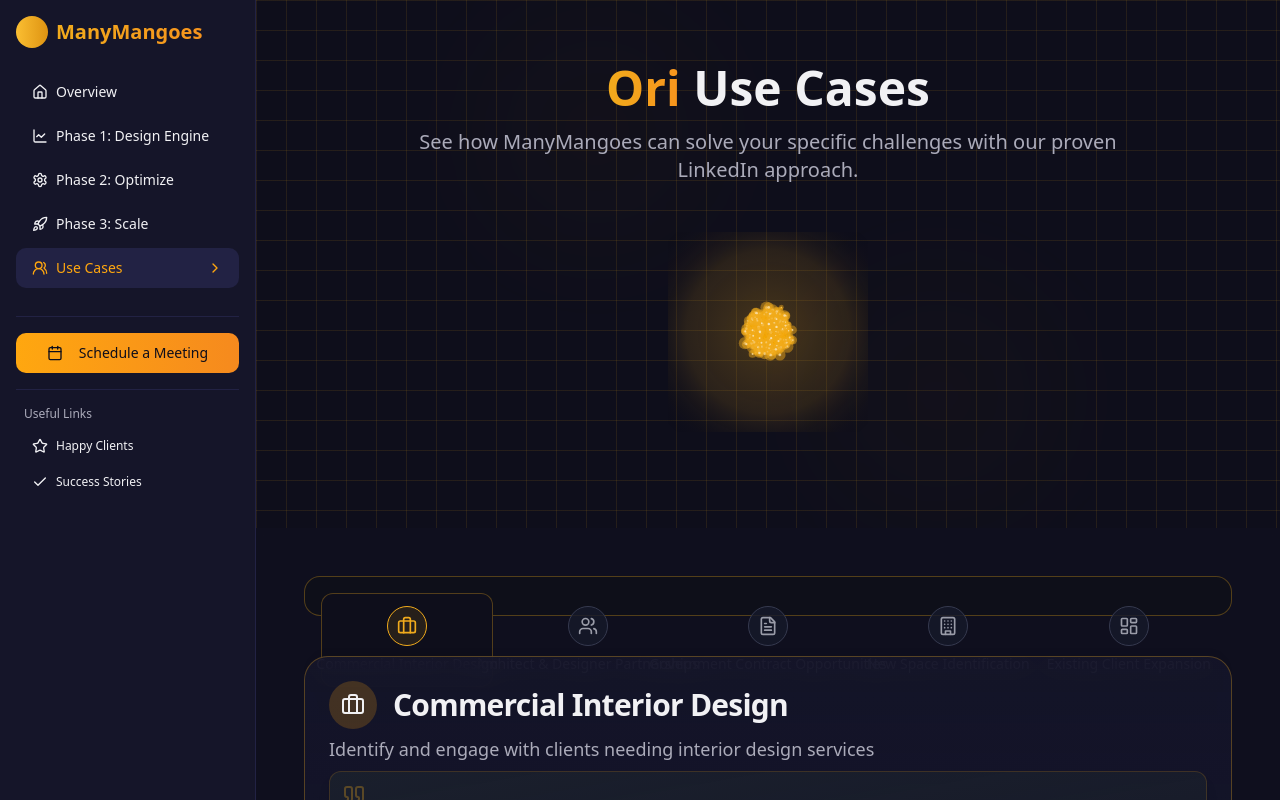
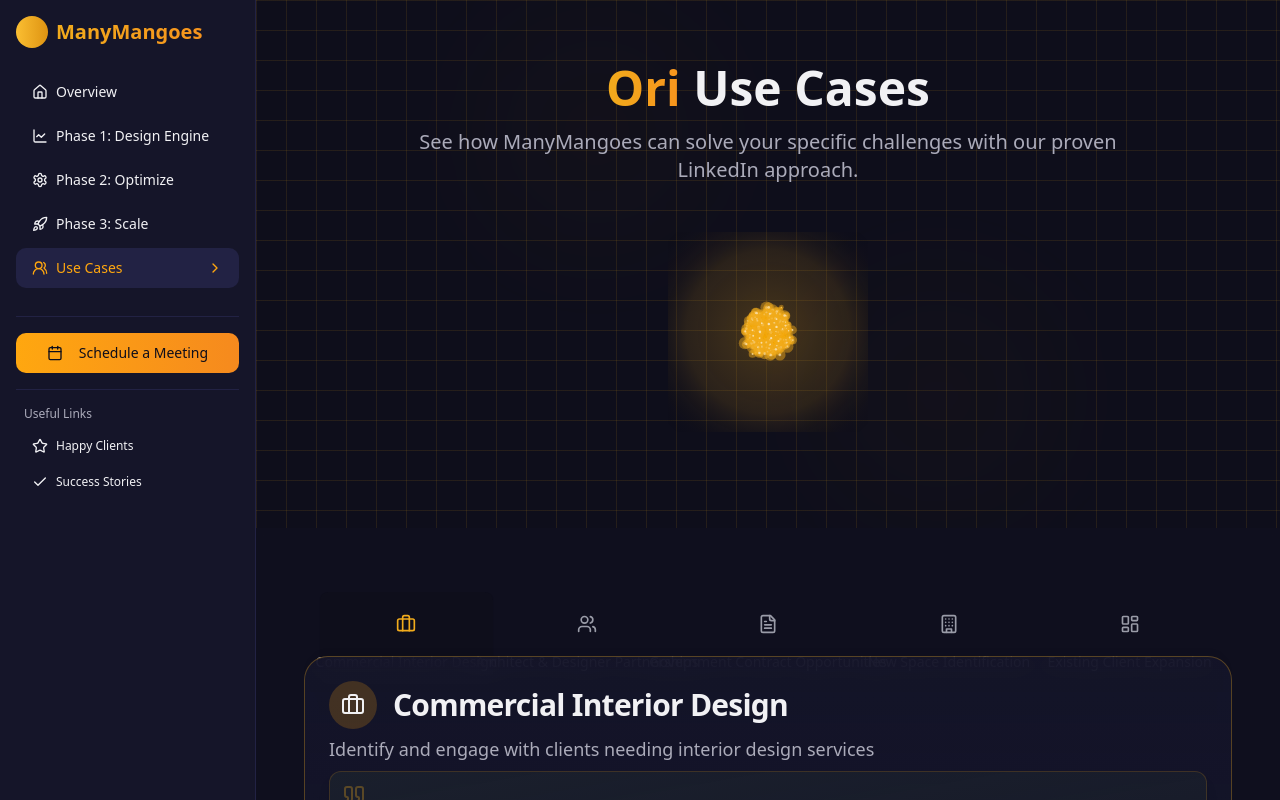
Before and after one commit to pipezulu/crypto-80, a React (Vite) app: page /use-cases in a window 1280 px wide. Shown: the top 800 px of the page. Built offline with nearby package versions, Linux system fonts and the light colour scheme.

Commit message:
Remove background rectangle
Remove the background rectangle from the UseCases page.

```diff
--- a/src/index.css
+++ b/src/index.css
@@ -1,4 +1,3 @@
-
 @tailwind base;
 @tailwind components;
 @tailwind utilities;
@@ -160,10 +159,9 @@
   justify-content: center;
   gap: 0.5rem;
   margin-bottom: 2rem;
-  background-color: rgba(14, 16, 21, 0.5);
+  background-color: transparent;
   padding: 1rem;
-  border-radius: 1rem;
-  border: 1px solid rgba(241, 171, 28, 0.3);
+  border: none;
 }
 
 .horizontal-nav-tab {
@@ -171,28 +169,25 @@
   flex-direction: column;
   align-items: center;
   padding: 0.75rem 1rem;
-  border-radius: 0.75rem;
   cursor: pointer;
   text-align: center;
   transition: all 0.2s ease;
   background-color: transparent;
   color: #9A9CA8;
-  border: 1px solid transparent;
+  border: none;
   flex: 1;
   min-width: 120px;
   max-width: 180px;
 }
 
 .horizontal-nav-tab[data-state="active"] {
-  background-color: rgba(22, 25, 43, 0.8);
+  background-color: transparent;
   color: #F1AB1C;
-  border-color: rgba(241, 171, 28, 0.3);
-  box-shadow: 0 4px 12px rgba(0, 0, 0, 0.2);
+  box-shadow: none;
 }
 
 .horizontal-nav-tab:hover:not([data-state="active"]) {
-  background-color: rgba(22, 25, 43, 0.4);
-  border-color: rgba(241, 171, 28, 0.15);
+  background-color: transparent;
 }
 
 .horizontal-nav-tab-icon {
@@ -203,14 +198,13 @@
   justify-content: center;
   margin-bottom: 0.5rem;
   border-radius: 50%;
-  background-color: rgba(22, 25, 43, 0.8);
-  border: 1px solid #363A4F;
+  background-color: transparent;
+  border: none;
   transition: all 0.2s ease;
 }
 
 .horizontal-nav-tab[data-state="active"] .horizontal-nav-tab-icon {
-  background-color: rgba(241, 171, 28, 0.1);
-  border-color: #F1AB1C;
+  background-color: transparent;
 }
 
 .horizontal-nav-tab-icon svg {
```
